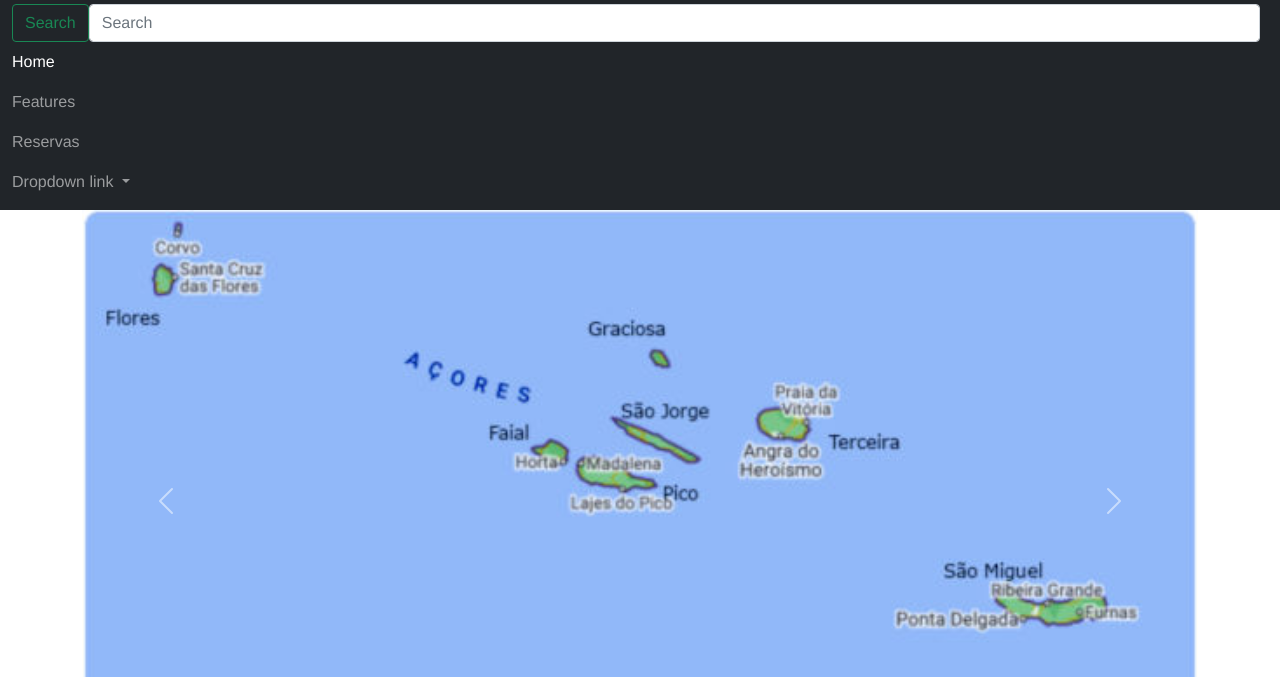
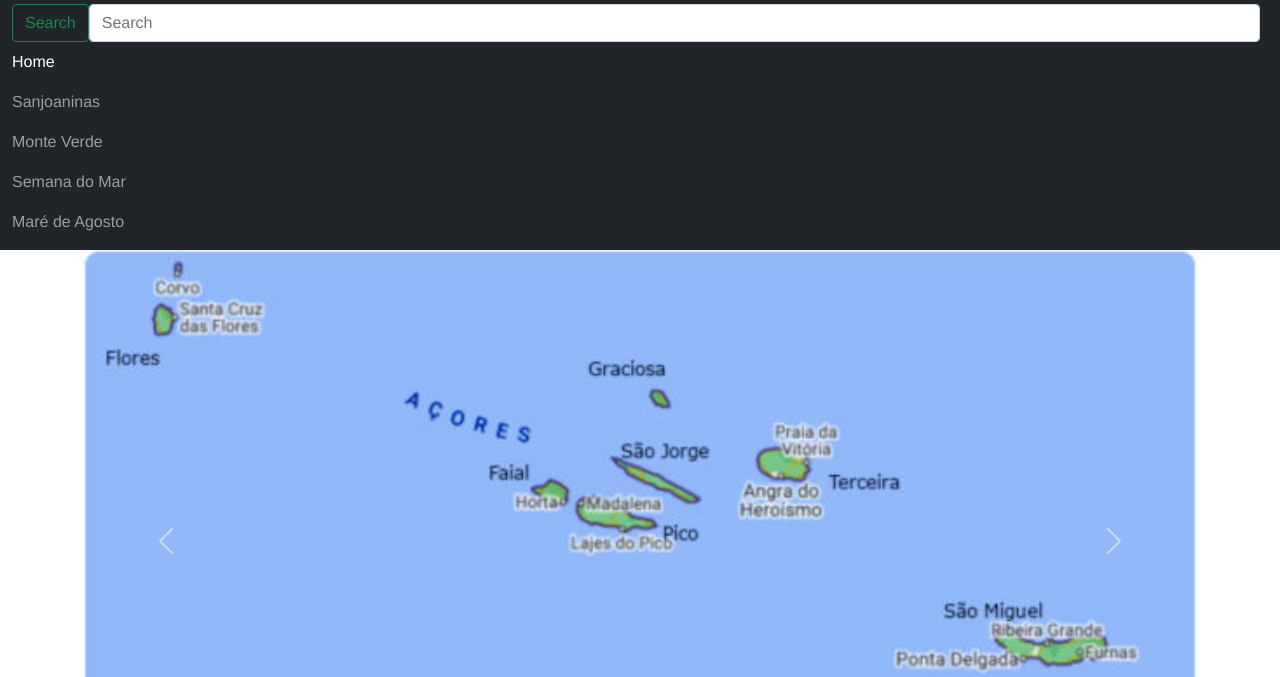
Before and after one commit to Flaviolsantos/GRSI-Projeto_HTML, a website: page public/index.html in a window 1280 px wide. Both pictures are taken after a click on the button 1240 px from the left and 28 px from the top of the page. Shown: the part 52-729 px from the top of the page. Drawn offline with nearby package versions, Linux system fonts and the light colour scheme.

Commit message:
Update index.html

```diff
--- a/public/index.html
+++ b/public/index.html
@@ -38,20 +38,17 @@
           <a class="nav-link active" aria-current="page" href="index.html">Home</a>
         </li>
         <li class="nav-item">
-          <a class="nav-link" href="#">Features</a>
+          <a class="nav-link" href="#">Sanjoaninas</a>
         </li>
         <li class="nav-item">
-          <a class="nav-link" href="#">Reservas</a>
+          <a class="nav-link" href="#">Monte Verde</a>
         </li>
-
-        <li class="nav-item dropdown">
-          <a class="nav-link dropdown-toggle" href="#" id="navbarDropdownMenuLink" role="button" data-bs-toggle="dropdown" aria-expanded="false">
-            Dropdown link
-          </a>
-          <ul class="dropdown-menu" aria-labelledby="navbarDropdownMenuLink">
-            <li><a class="dropdown-item" href="#">Action</a></li>
-            <li><a class="dropdown-item" href="#">Another action</a></li>
-            <li><a class="dropdown-item" href="#">Something else here</a></li>
+        <li class="nav-item">
+          <a class="nav-link" href="#">Semana do Mar</a>
+        </li>
+        <li class="nav-item">
+          <a class="nav-link" href="#">Maré de Agosto</a>
+        </li>
 
           </ul>
         </li>
```
